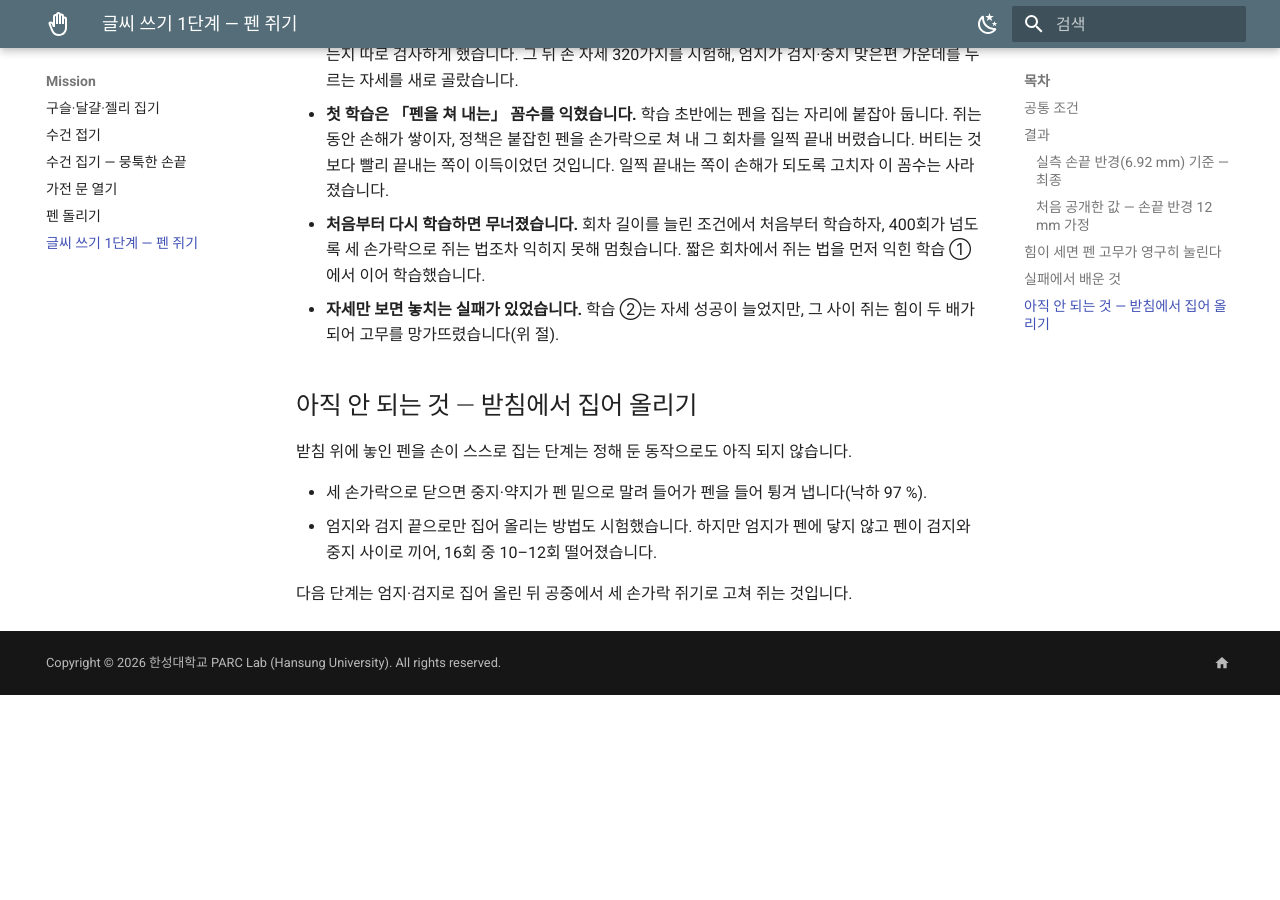
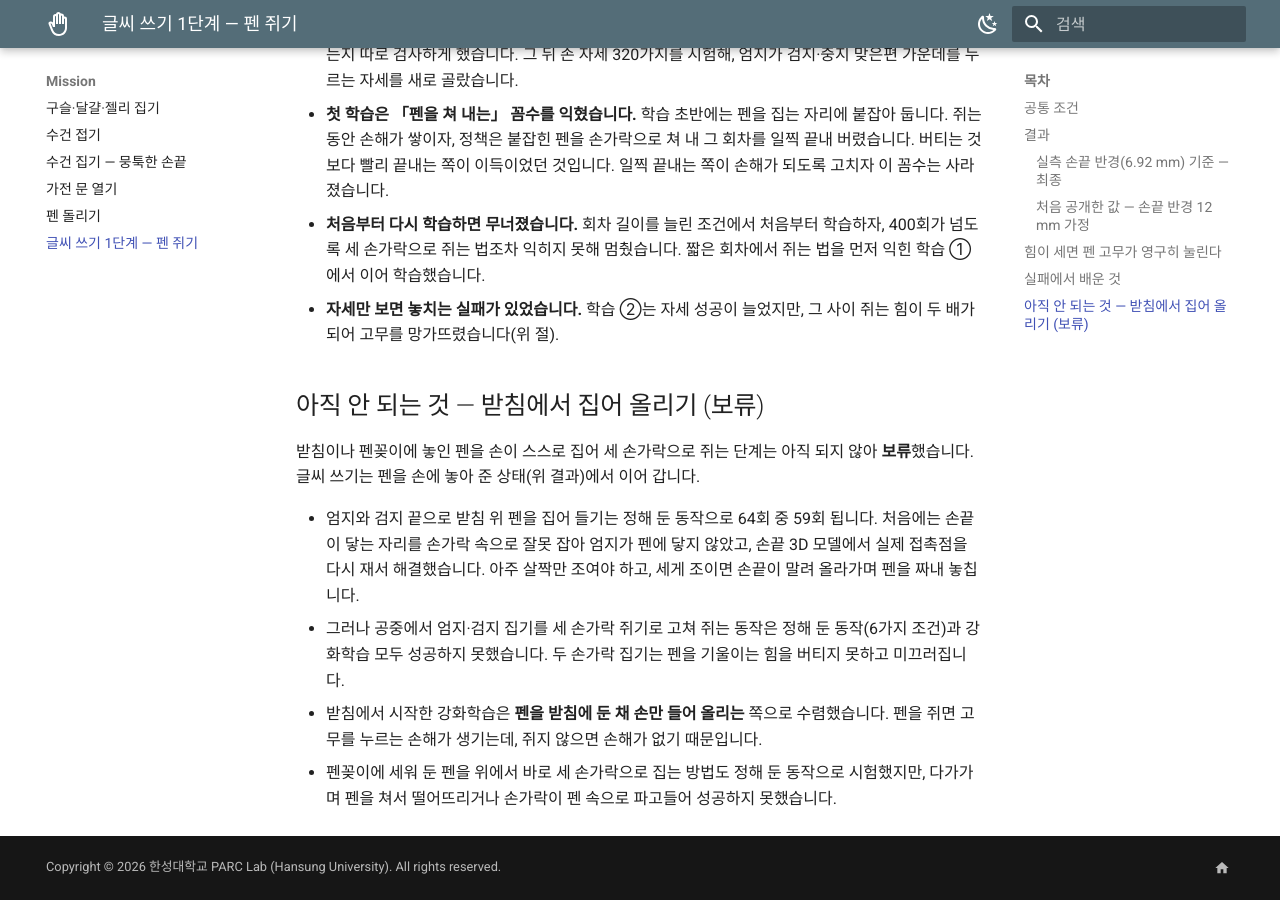
Before and after one commit to parclab-hsu/hsu-mde, an MkDocs documentation site: the page built from docs/pen-grasp.md, in a window 1280 px wide and 900 px high, scrolled down 4597 px. Built offline with MkDocs 1.6.1 and Material for MkDocs 9.7.7, drawn with Linux system fonts in a browser that asks for light colours; before the commit the page ends 5292 px from its top, so only the background shows below that.

Commit message:
pen-grasp: pick-from-stand stage parked, failure notes
Co-Authored-By: Claude Opus 5.5 <noreply@anthropic.com>

```diff
--- a/docs/pen-grasp.md
+++ b/docs/pen-grasp.md
@@ -118,11 +118,13 @@ MDE는 접촉마다 다음을 냅니다.
   짧은 회차에서 쥐는 법을 먼저 익힌 학습 ①에서 이어 학습했습니다.
 - **자세만 보면 놓치는 실패가 있었습니다.** 학습 ②는 자세 성공이 늘었지만, 그 사이 쥐는 힘이 두 배가 되어 고무를 망가뜨렸습니다(위 절).
 
-## 아직 안 되는 것 — 받침에서 집어 올리기
+## 아직 안 되는 것 — 받침에서 집어 올리기 (보류)
 
-받침 위에 놓인 펜을 손이 스스로 집는 단계는 정해 둔 동작으로도 아직 되지 않습니다.
+받침이나 펜꽂이에 놓인 펜을 손이 스스로 집어 세 손가락으로 쥐는 단계는 아직 되지 않아 **보류**했습니다. 글씨 쓰기는 펜을 손에 놓아 준 상태(위 결과)에서 이어 갑니다.
 
-- 세 손가락으로 닫으면 중지·약지가 펜 밑으로 말려 들어가 펜을 들어 튕겨 냅니다(낙하 97 %).
-- 엄지와 검지 끝으로만 집어 올리는 방법도 시험했습니다. 하지만 엄지가 펜에 닿지 않고 펜이 검지와 중지 사이로 끼어, 16회 중 10–12회 떨어졌습니다.
-
-다음 단계는 엄지·검지로 집어 올린 뒤 공중에서 세 손가락 쥐기로 고쳐 쥐는 것입니다.
+- 엄지와 검지 끝으로 받침 위 펜을 집어 들기는 정해 둔 동작으로 64회 중 59회 됩니다. 처음에는 손끝이 닿는 자리를 손가락 속으로 잘못 잡아 엄지가 펜에 닿지 않았고,
+  손끝 3D 모델에서 실제 접촉점을 다시 재서 해결했습니다. 아주 살짝만 조여야 하고, 세게 조이면 손끝이 말려 올라가며 펜을 짜내 놓칩니다.
+- 그러나 공중에서 엄지·검지 집기를 세 손가락 쥐기로 고쳐 쥐는 동작은 정해 둔 동작(6가지 조건)과 강화학습 모두 성공하지 못했습니다.
+  두 손가락 집기는 펜을 기울이는 힘을 버티지 못하고 미끄러집니다.
+- 받침에서 시작한 강화학습은 **펜을 받침에 둔 채 손만 들어 올리는** 쪽으로 수렴했습니다. 펜을 쥐면 고무를 누르는 손해가 생기는데, 쥐지 않으면 손해가 없기 때문입니다.
+- 펜꽂이에 세워 둔 펜을 위에서 바로 세 손가락으로 집는 방법도 정해 둔 동작으로 시험했지만, 다가가며 펜을 쳐서 떨어뜨리거나 손가락이 펜 속으로 파고들어 성공하지 못했습니다.
```
